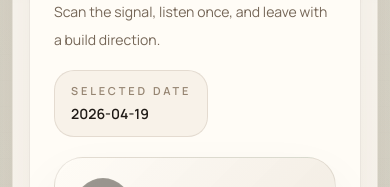
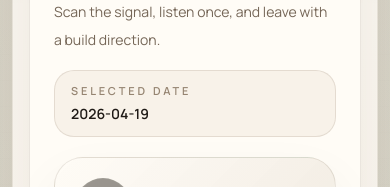
Before and after one commit to zhangyuwinnie/daily-brief, a React (Vite) app: page /today in a window 390 px wide. Shown: the part 232-419 px from the top of the page. Built offline with nearby package versions, Linux system fonts and the light colour scheme.

Commit message:
Add hero date picker

```diff
--- a/src/pages/TodayPage.tsx
+++ b/src/pages/TodayPage.tsx
@@ -3,7 +3,11 @@ import { useOutletContext, useSearchParams } from "react-router-dom";
 import type { AppOutletContext } from "../app/outlet-context";
 import { AudioPlayer } from "../components/audio/AudioPlayer";
 import { InsightCard } from "../components/cards/InsightCard";
-import { getDailyBriefPageState, loadDayData } from "../lib/briefings/generatedContentLoader";
+import {
+  getAvailableBriefingDates,
+  getDailyBriefPageState,
+  loadDayData
+} from "../lib/briefings/generatedContentLoader";
 import type { DailyAudio } from "../types/models";
 import type { TodaySectionItem } from "./todaySections";
 import { buildTodaySections } from "./todaySections";
@@ -154,13 +158,15 @@ function StatePanel({
 }
 
 export function TodayPage() {
-  const [searchParams] = useSearchParams();
+  const [searchParams, setSearchParams] = useSearchParams();
   const { topicFilter, onInsightShare } = useOutletContext<AppOutletContext>();
   const requestedDate = searchParams.get("date") ?? undefined;
   const pageState = getDailyBriefPageState(requestedDate);
   const pageData = pageState.pageData;
+  const availableDates = getAvailableBriefingDates();
   const [dayLoadStatus, setDayLoadStatus] = useState<"idle" | "loading" | "error">("idle");
   const [dayLoadError, setDayLoadError] = useState<string | null>(null);
+  const [isDateMenuOpen, setIsDateMenuOpen] = useState(false);
 
   useEffect(() => {
     if (!pageState.resolvedDate || pageData) {
@@ -242,6 +248,12 @@ export function TodayPage() {
     : pageData.insights;
   const todaySections = buildTodaySections(insights);
   const audioStatusNotice = getAudioStatusNotice(pageData.date, pageData.audio, pageState.missingAudio);
+  const handleDateSelect = (date: string) => {
+    const nextSearchParams = new URLSearchParams(searchParams);
+    nextSearchParams.set("date", date);
+    setSearchParams(nextSearchParams);
+    setIsDateMenuOpen(false);
+  };
   const visibleSignalSections = [
     todaySections.whyItMatters.length > 0 ? (
       <TodaySignalSection
@@ -308,9 +320,50 @@ export function TodayPage() {
               data-testid="today-brief-meta"
               className="flex flex-wrap items-end gap-3 sm:flex-col sm:items-end"
             >
-              <div className="editorial-panel-muted px-4 py-3">
-                <p className="eyebrow mb-1">Selected date</p>
-                <p className="text-sm font-semibold text-[color:var(--text-strong)]">{pageData.date}</p>
+              <div className="w-full sm:w-auto">
+                <button
+                  type="button"
+                  data-testid="selected-date-trigger"
+                  aria-haspopup="listbox"
+                  aria-expanded={isDateMenuOpen}
+                  aria-controls="available-brief-dates"
+                  aria-label={`Selected date ${pageData.date}. Choose another generated brief date.`}
+                  onClick={() => setIsDateMenuOpen((isOpen) => !isOpen)}
+                  className="editorial-panel-muted w-full px-4 py-3 text-left transition-colors hover:bg-[rgba(245,238,227,0.92)] focus:outline-none focus:ring-2 focus:ring-[rgba(111,123,93,0.35)] sm:w-auto"
+                >
+                  <span className="eyebrow mb-1 block">Selected date</span>
+                  <span className="block text-sm font-semibold text-[color:var(--text-strong)]">{pageData.date}</span>
+                </button>
+                {isDateMenuOpen ? (
+                  <div
+                    id="available-brief-dates"
+                    role="listbox"
+                    aria-label="Available brief dates"
+                    className="mt-2 max-h-72 w-full overflow-y-auto rounded-[1.25rem] border p-2 shadow-[0_18px_45px_rgba(53,37,20,0.12)] sm:w-48"
+                    style={{
+                      borderColor: "var(--border-soft)",
+                      background: "rgba(255,252,247,0.98)"
+                    }}
+                  >
+                    {availableDates.map((date) => (
+                      <button
+                        key={date}
+                        type="button"
+                        role="option"
+                        aria-selected={date === pageData.date}
+                        onClick={() => handleDateSelect(date)}
+                        className="flex w-full items-center justify-between rounded-[0.9rem] px-3 py-2 text-left text-sm font-semibold transition-colors hover:bg-[rgba(111,123,93,0.1)] focus:outline-none focus:ring-2 focus:ring-[rgba(111,123,93,0.28)]"
+                        style={{
+                          color: date === pageData.date ? "var(--accent-strong)" : "var(--text-base)",
+                          background: date === pageData.date ? "rgba(111,123,93,0.12)" : "transparent"
+                        }}
+                      >
+                        <span>{date}</span>
+                        {date === pageData.date ? <span className="text-xs uppercase tracking-[0.16em]">Now</span> : null}
+                      </button>
+                    ))}
+                  </div>
+                ) : null}
               </div>
               {topicFilter ? (
                 <div
```
Also changed, not shown: 2 other files (tests, documents, lock files or other folders).
